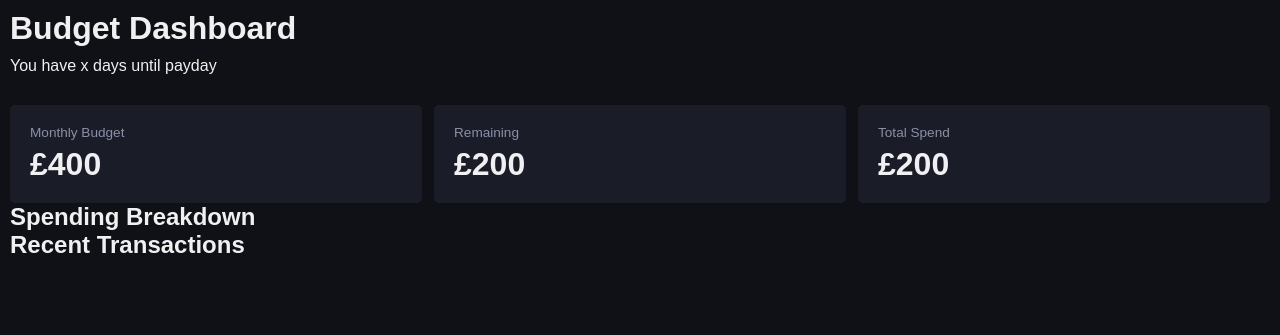
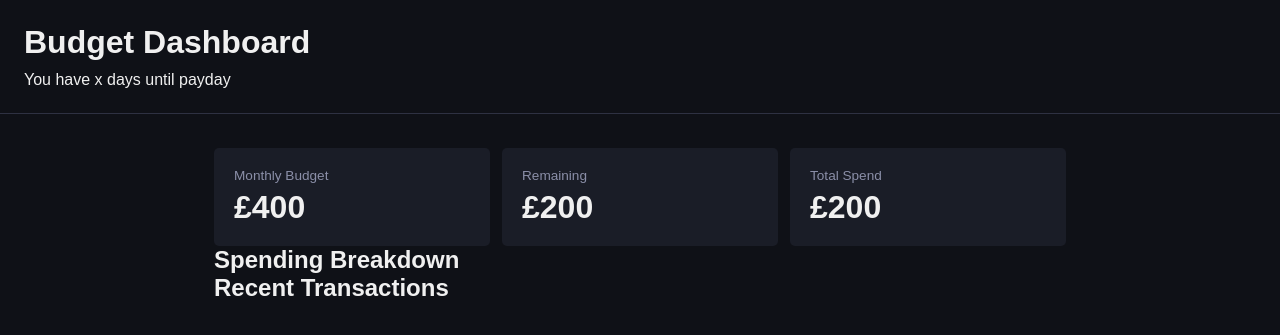
Before and after one commit to Godders1987/flask_budget_app, a Flask app: page / in a window 1280 px wide. Shown: the top 335 px of the page. Run offline with Flask 3, Linux system fonts and the light colour scheme.

Commit message:
Added further styling to the header and main

```diff
--- a/static/styles.css
+++ b/static/styles.css
@@ -11,8 +11,9 @@ body {
 }
 
 header {
-  padding: 10px;
+  padding: 1.5rem;
   margin-bottom: 10px;
+  border-bottom: 1px solid #2e3142;
 }
 
 header p {
@@ -20,7 +21,9 @@ header p {
 }
 
 main {
-  padding: 10px;
+  max-width: 900px;
+  margin: 0 auto;
+  padding: 1.5rem;
 }
 
 .cards {
```
